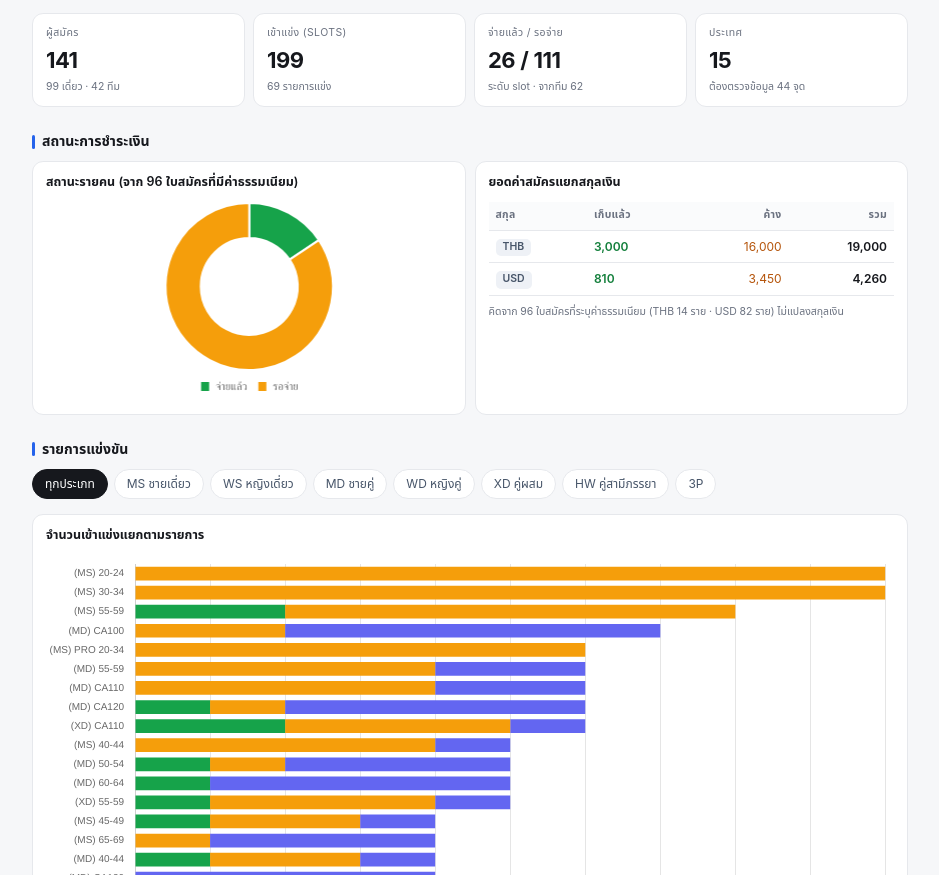
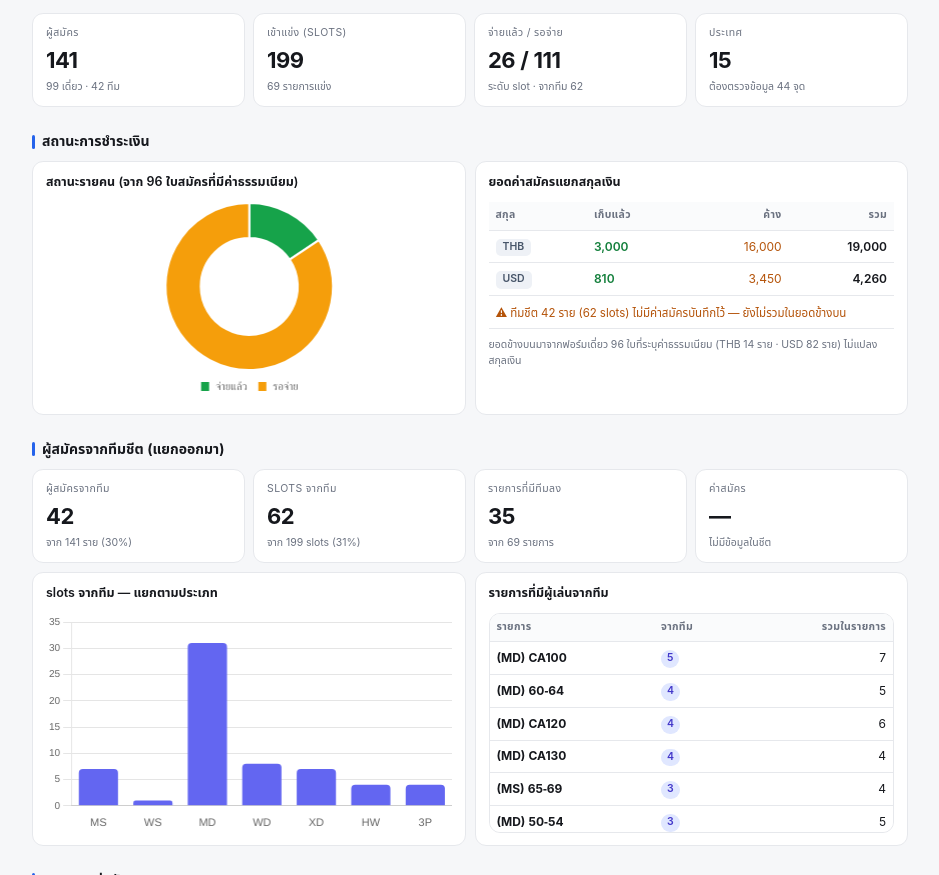
Before and after one commit to jarupat7/report-sawasdee-2026, a plain HTML site: page index.html in a window 1280 px wide. Shown: the part 65-940 px from the top of the page, without its empty margins (170-1109 px from the left). Drawn offline with nearby package versions, Linux system fonts and the light colour scheme.

Commit message:
Add team section and update event display

```diff
--- a/index.html
+++ b/index.html
@@ -57,6 +57,16 @@ th{background:#fafbfc;font-weight:600;color:var(--muted);font-size:10.5px;text-t
     <div class="card"><div class="ctitle">สถานะรายคน (จาก 96 ใบสมัครที่มีค่าธรรมเนียม)</div>
       <div class="box" style="height:200px"><canvas id="cPay"></canvas></div></div>
     <div class="card"><div class="ctitle">ยอดค่าสมัครแยกสกุลเงิน</div><div id="money"></div></div>
+  </div>
+
+  <h2>ผู้สมัครจากทีมชีต (แยกออกมา)</h2>
+  <div class="kpis" id="tkpis"></div>
+  <div style="height:9px"></div>
+  <div class="stack two">
+    <div class="card"><div class="ctitle">slots จากทีม — แยกตามประเภท</div>
+      <div class="box" style="height:220px"><canvas id="cTeamCat"></canvas></div></div>
+    <div class="card"><div class="ctitle">รายการที่มีผู้เล่นจากทีม</div>
+      <div class="tblwrap" style="max-height:220px"><table id="tTeam"><thead></thead><tbody></tbody></table></div></div>
   </div>
 
   <h2>รายการแข่งขัน</h2>
@@ -339,8 +349,34 @@ var mh='<table><thead><tr><th>สกุล</th><th>เก็บแล้ว</th>
 ["THB","USD"].forEach(function(c){ var m=MONEY[c];
   mh+='<tr><td><span class="pill">'+c+'</span></td><td style="color:#15803d;font-weight:600">'+fmt(m.paid)+
       '</td><td style="color:#b45309">'+fmt(m.pend)+'</td><td style="font-weight:600">'+fmt(m.paid+m.pend)+'</td></tr>'; });
-mh+='</tbody></table><div style="font-size:10.5px;color:#6b7280;margin-top:9px">คิดจาก 96 ใบสมัครที่ระบุค่าธรรมเนียม (THB 14 ราย · USD 82 ราย) ไม่แปลงสกุลเงิน</div>';
+mh+='<tr><td colspan="4" style="text-align:left;color:#b45309;font-size:11.5px;padding-top:9px">'+
+    '⚠ ทีมชีต '+K.team+' ราย ('+K.sTeam+' slots) ไม่มีค่าสมัครบันทึกไว้ — ยังไม่รวมในยอดข้างบน</td></tr>';
+mh+='</tbody></table><div style="font-size:10.5px;color:#6b7280;margin-top:9px">ยอดข้างบนมาจากฟอร์มเดี่ยว 96 ใบที่ระบุค่าธรรมเนียม (THB 14 ราย · USD 82 ราย) ไม่แปลงสกุลเงิน</div>';
 document.getElementById("money").innerHTML=mh;
+
+/* team section */
+var teamEv=events.filter(function(e){ return e.teamq>0; }).sort(function(a,b){ return b.teamq-a.teamq; });
+document.getElementById("tkpis").innerHTML=[
+  ["ผู้สมัครจากทีม",fmt(K.team),"จาก "+fmt(K.regs)+" ราย ("+Math.round(K.team/K.regs*100)+"%)"],
+  ["slots จากทีม",fmt(K.sTeam),"จาก "+fmt(totalEntries)+" slots ("+Math.round(K.sTeam/totalEntries*100)+"%)"],
+  ["รายการที่มีทีมลง",fmt(teamEv.length),"จาก "+K.tabs+" รายการ"],
+  ["ค่าสมัคร","—","ไม่มีข้อมูลในชีต"]
+].map(function(c){ return '<div class="card kpi"><div class="lab">'+c[0]+'</div><div class="val">'+
+  c[1]+'</div><div class="note">'+c[2]+'</div></div>'; }).join("");
+
+var tByCat={};
+events.forEach(function(e){ if(e.teamq) tByCat[e.cat]=(tByCat[e.cat]||0)+e.teamq; });
+var tcats=CATORDER.filter(function(c){return tByCat[c];});
+mk("cTeamCat",{type:"bar",data:{labels:tcats,
+  datasets:[{data:tcats.map(function(c){return tByCat[c];}),backgroundColor:C.indigo,borderRadius:4}]},
+  options:O({scales:{x:{ticks:{font:{size:11}},grid:{display:false}},
+    y:{beginAtZero:true,ticks:{font:{size:10},precision:0}}}})});
+
+var tt=document.getElementById("tTeam");
+tt.tHead.innerHTML='<tr><th>รายการ</th><th>จากทีม</th><th>รวมในรายการ</th></tr>';
+tt.tBodies[0].innerHTML=teamEv.map(function(e){
+  return '<tr><td><strong>'+e.event+'</strong></td><td><span class="badge b-team">'+e.teamq+
+    '</span></td><td>'+e.entries+'</td></tr>'; }).join("");
 
 /* events */
 function drawEvent(){
```
